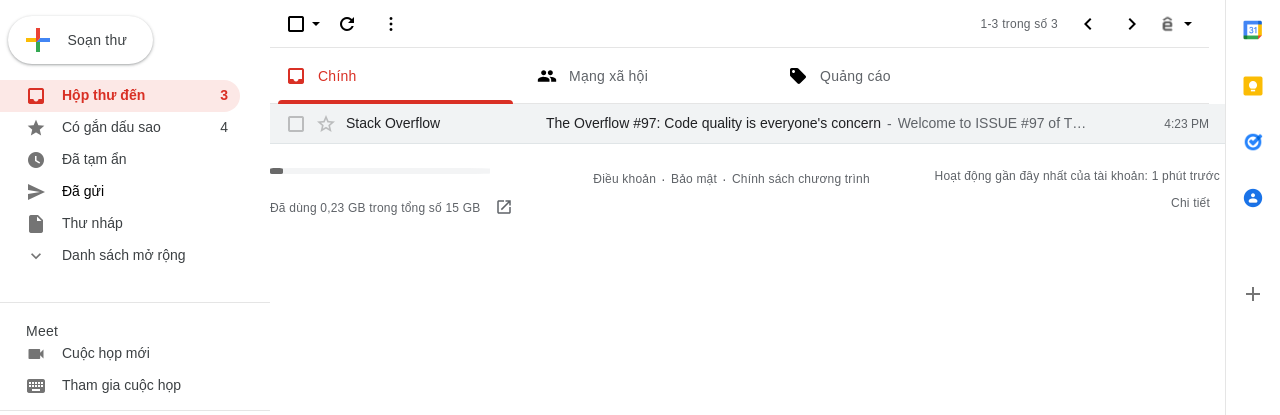
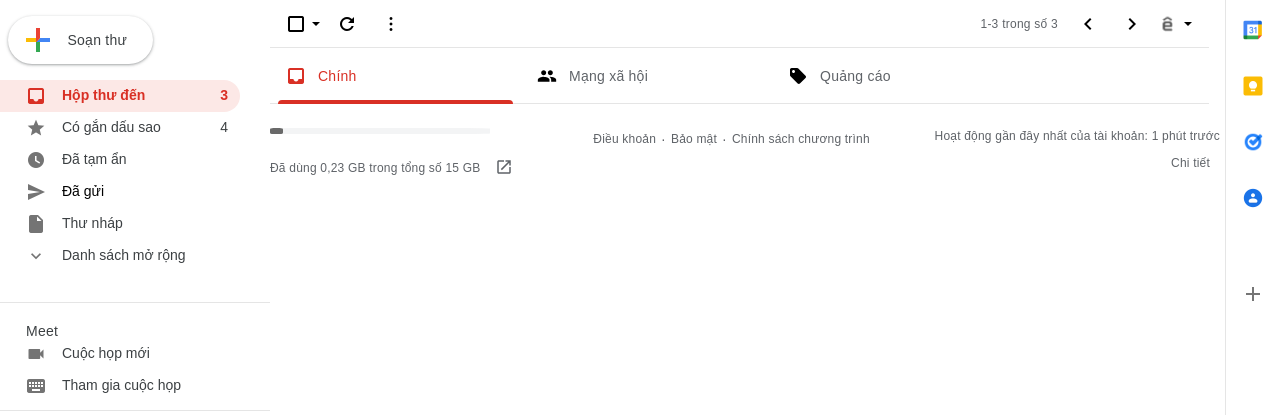
Before and after one commit to DD1860/CSE485_Gmail, a PHP site: page /search.php?search=2 in a window 1280 px wide. Shown: the part 64-479 px from the top of the page. Run offline with PHP 8.4, Linux system fonts and the light colour scheme; a user stored in the database is signed in; data comes from the database, SQL or seed files in the repository; some libraries are stand-ins or nearby versions; some web fonts are replaced.

Commit message:
Toi uu giao dien

```diff
--- a/Source/search.php
+++ b/Source/search.php
@@ -220,61 +220,6 @@ if (!isset($_SESSION['isLoginOK'])) {
                             }
                             ?>
 
-
-
-                            <!-- Message Read  -->
-                            <div class="inbox-message-item  message-default-unread">
-                                <div class="checkbox" style="margin-right: -12px;">
-                                    <button class="btn">
-                                        <img src="images/icon/check_box_outline.png" alt="Select" class="message-btn-icon">
-                                    </button>
-                                </div>
-
-                                <button class="btn star" style="margin: 0;">
-                                    <img src="images/icon/star_black.png" alt="Not starred" class="message-btn-icon">
-                                </button>
-
-
-                                <div class="message-default">
-                                    <div class="message-sender message-content">
-                                        <span>Stack Overflow</span>
-                                    </div>
-                                    <div class="message-subject message-content">
-                                        <span>The Overflow #97: Code quality is everyone's concern</span>
-                                    </div>
-                                    <div class="message-seperator message-content"> - </div>
-                                    <div class="message-body message-content">
-                                        <span> Welcome to ISSUE #97 of The Overflow! This newsletter is by developers,
-                                            for developers, written
-                                            and curated by the Stack Overflow team and Cassidy Williams at Netlify. This
-                                            week: why hooks changed
-                                            the React game, how to preview a short link without clicking through, and
-                                            politicians who think
-                                            viewing source is being a hacker.</span>
-                                    </div>
-                                    <div class="space-mail message-content"></div>
-                                    <div class="message-date center-text">
-                                        <span>4:23 PM</span>
-                                    </div>
-                                </div>
-
-                                <div class="message-group-hidden">
-                                    <div class="inbox-message-item-options">
-                                        <button class="btn">
-                                            <img src="images/icon/archive.png" alt="Archive" class="btn-icon-sm">
-                                        </button>
-                                        <button class="btn">
-                                            <img src="images/icon/delete.png" alt="Delete" class="btn-icon-sm">
-                                        </button>
-                                        <button class="btn">
-                                            <img src="images/icon/mark_as_unread.png" alt="Mark as unread" class="btn-icon-sm">
-                                        </button>
-                                        <button class="btn">
-                                            <img src="images/icon/watch_later.png" alt="Snooze" class="btn-icon-sm">
-                                        </button>
-                                    </div>
-                                </div>
-                            </div>
                         </div>
                         <!-- FOOTER -->
                         <?php include 'template/footer.php'; ?>
```
Also changed, not shown: Source/all-mail-details.php (+3 -10 lines).
